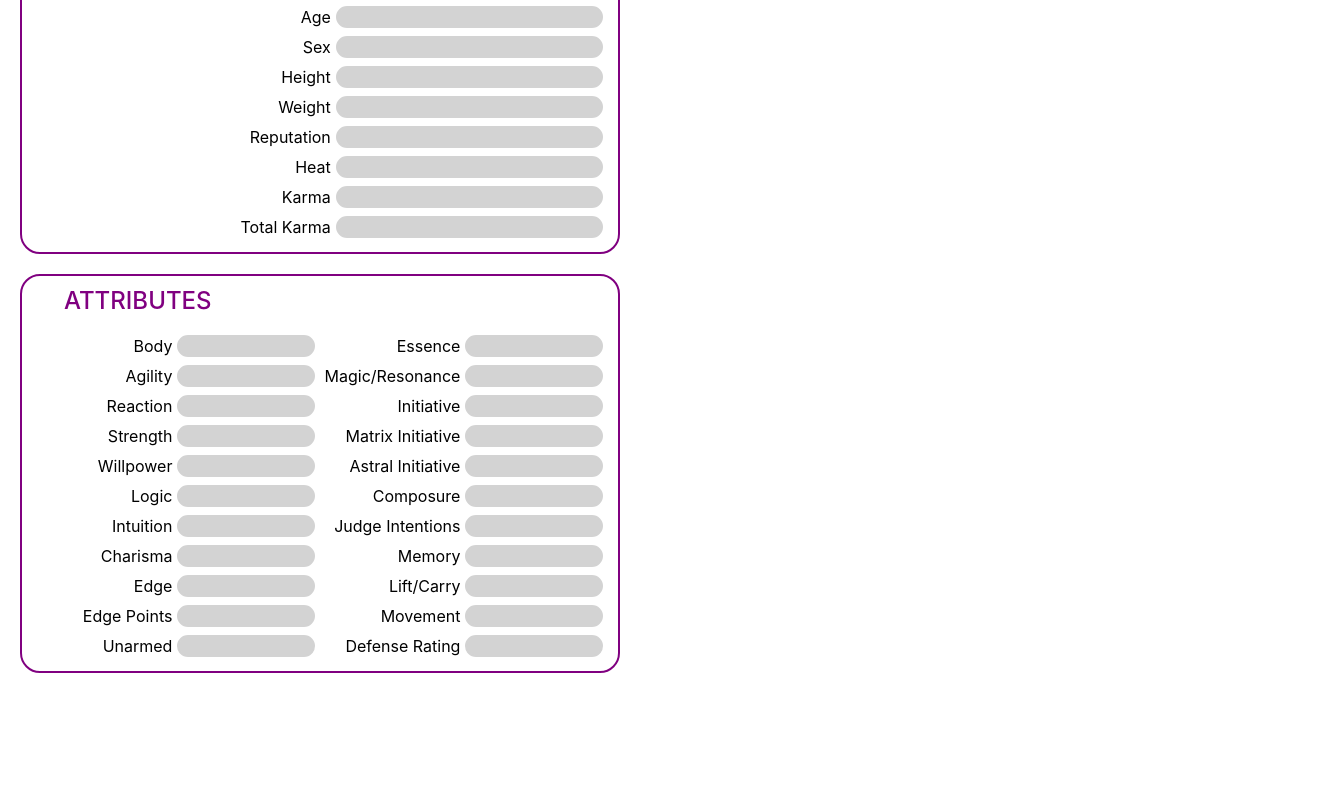
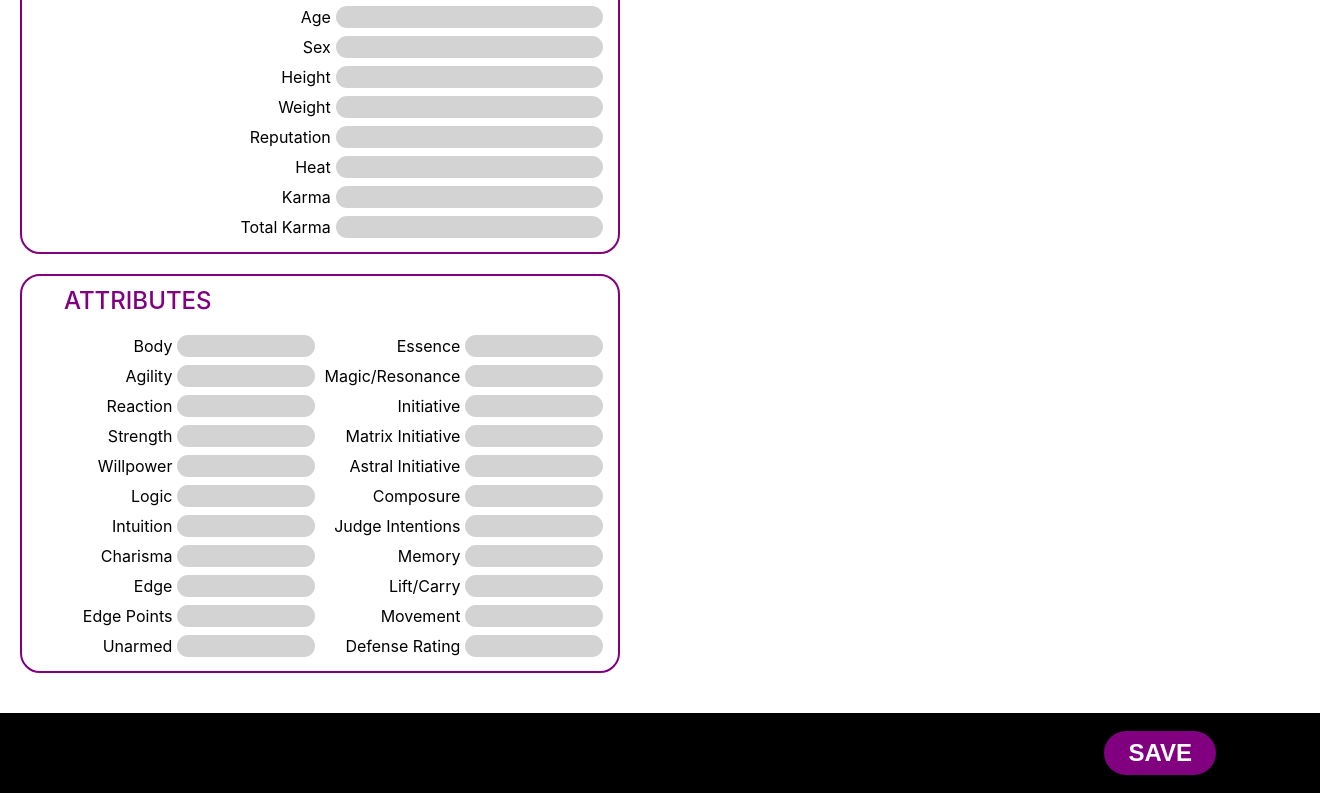
Before and after one commit to ubik23/courreur-des-ombres, a React (Create React App) app: page / in a window 1280 px wide. Shown: the part 365-1158 px from the top of the page, 1320 px wide, since content can reach past the window. Before the commit the page ends 1038 px from the top, so only its background shows below. Built offline with nearby package versions, Linux system fonts and the light colour scheme.

Commit message:
Add save button.

```diff
--- a/src/App.js
+++ b/src/App.js
@@ -98,6 +98,9 @@ function App() {
           </div>
         </div>
       </div>
+      <div className="footer">
+        <button className="save-btn">Save</button>
+      </div>
     </div>
   );
 }
--- a/src/Sass/App.scss
+++ b/src/Sass/App.scss
@@ -4,6 +4,7 @@ html {
 
 body {
   height: 100%;
+  background-color: #000;
 }
 
 #root {
@@ -21,7 +22,6 @@ body {
 }
 
 .App-header {
-  background-color: #000;
   font-size: 1.5rem;
   height: 10vh;
   display: flex;
@@ -38,8 +38,9 @@ body {
     flex-direction: column;
     align-items: flex-start;
     background-color: white;
-    height: 100%;
+    height: auto;
     width: 100%;
+    padding: 20px 20px;
   }
   &__container {
     display: flex;
@@ -49,7 +50,7 @@ body {
     border: 2px solid purple;
     border-radius: 20px;
     width: 45%;
-    margin: 20px 0 0 20px;
+    margin: 0 20px 20px 0;
     padding: 10px;
 
     &__title {
@@ -100,3 +101,26 @@ body {
     }
   }
 }
+
+.footer {
+  width: 100%;
+  height: 10vh;
+  background-color: #000;
+  display: flex;
+  flex-direction: row;
+  justify-content: flex-end;
+  align-items: center;
+  padding: 0 5vw 0 0;
+  box-sizing: border-box;
+
+  & button.save-btn {
+    background-color: purple;
+    color: #fff;
+    font-size: 1.5rem;
+    font-weight: 700;
+    border: none;
+    border-radius: 1.5rem;
+    padding: 0.5rem 1.5rem;
+    text-transform: uppercase;
+  }
+}
```
